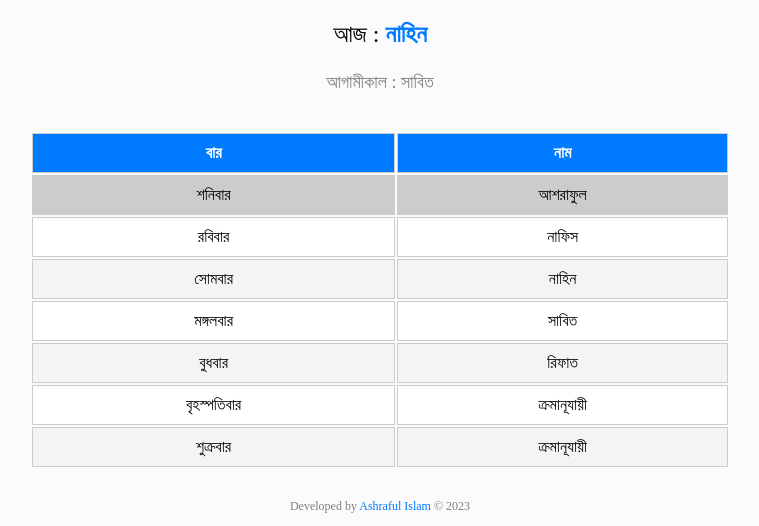
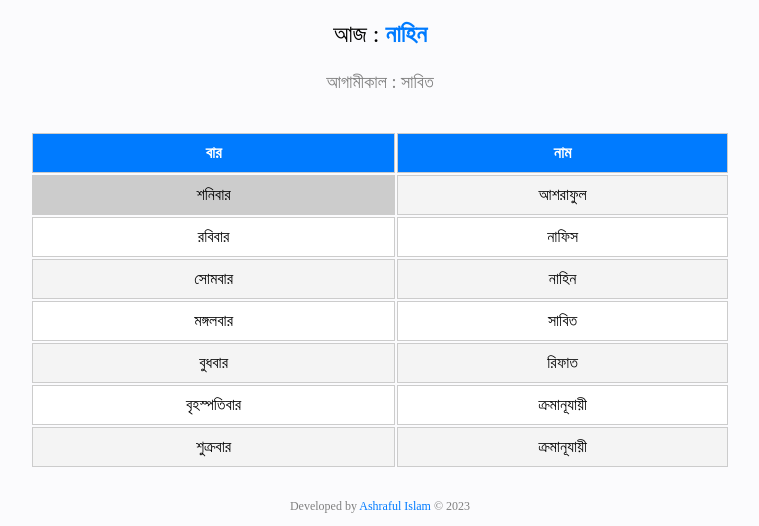
Before and after one commit to hiashraful/daily-task, a plain HTML site: page index.html in a window 1280 px wide. In both pictures the pointer is over the element "শনিবার". Shown: the part 288-814 px from the top of the page, without its empty margins (260-1019 px from the left). Drawn offline with Linux system fonts and the light colour scheme; a web font is replaced by a local one.

Commit message:
table hover effect

```diff
--- a/style.css
+++ b/style.css
@@ -63,7 +63,7 @@ p {
   background: #fff;
 }
 
-#routine-table tr:hover {
+#routine-table td:hover {
   background: #ccc;
   cursor: pointer;
 }
```
